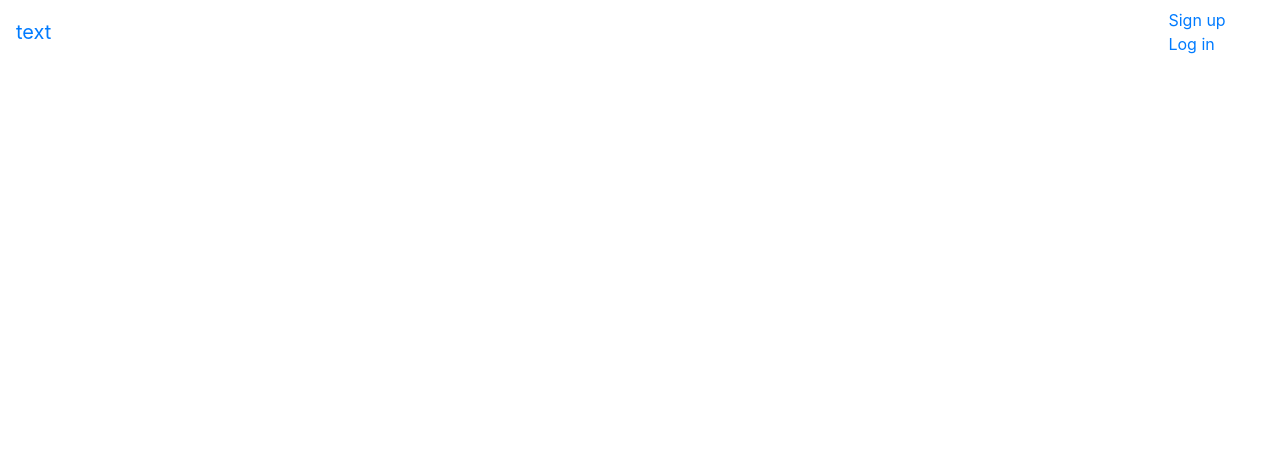
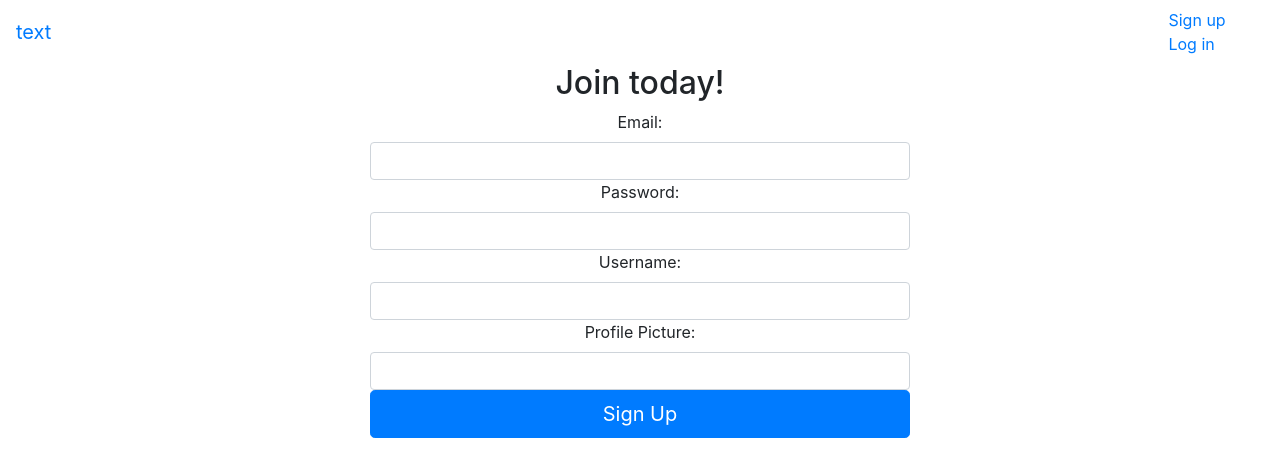
Before and after one commit to mclausaudio/task-tracker-frontend, a React (Create React App) app: page /signup in a window 1280 px wide. Shown: the top 476 px of the page. Built offline with nearby package versions, Linux system fonts and the light colour scheme.

Commit message:
added main container, added API call in services, added auth actions.. auth is working with error handling.

```diff
--- a/package.json
+++ b/package.json
@@ -15,7 +15,7 @@
 		"redux": "^4.0.1",
 		"redux-thunk": "^2.3.0"
 	},
-  "proxy": "http://localhost:8081",
+	"proxy": "http://localhost:8081/",
 	"scripts": {
 		"start": "react-scripts start",
 		"build": "react-scripts build",
--- /dev/null
+++ b/src/components/AuthForm.js
@@ -0,0 +1,113 @@
+import React, { Component } from "react";
+import errors from "../store/reducers/errors";
+import { removeError } from "../store/actions/errors";
+
+export default class AuthForm extends Component {
+	constructor(props) {
+		super(props);
+		this.state = {
+			email: "",
+			username: "",
+			password: "",
+			profilePicture: ""
+		};
+	}
+
+	handleChange = e => {
+		this.setState({
+			[e.target.name]: e.target.value
+		});
+	};
+
+	handleSubmit = e => {
+		e.preventDefault();
+		console.log("handle submit");
+		//use that boolean prop to determine what type of auth, signup or login
+		const authType = this.props.signUp ? "signup" : "signin";
+		this.props.onAuth(authType, this.state).then(console.log("success"));
+	};
+
+	render() {
+		let { email, username, password, profilePicture } = this.state;
+		//we destructor 'history' off of props, which comes from the react router
+		let {
+			heading,
+			buttonText,
+			signUp,
+			errors,
+			removeError,
+			history
+		} = this.props;
+		console.log(errors);
+		//history.listens listens for any changes in the route, then executes the code inside the callback
+		history.listen(() => {
+			removeError();
+		});
+
+		return (
+			<div>
+				<div className="row justify-content-md-center text-center">
+					<div className="col-md-6">
+						<form onSubmit={this.handleSubmit}>
+							<h2>{heading}</h2>
+							{errors.message && (
+								<div className="alert alert-danger">
+									{errors.message}
+								</div>
+							)}
+							<label htmlFor="email">Email:</label>
+							<input
+								type="text"
+								id="email"
+								name="email"
+								className="form-control"
+								onChange={this.handleChange}
+								value={email}
+							/>
+							<label htmlFor="email">Password:</label>
+							<input
+								type="password"
+								id="password"
+								name="password"
+								className="form-control"
+								onChange={this.handleChange}
+							/>
+							{/* We are now going to conditionally render form info, based on if a signup prop (boolean) is passed in */}
+							{/* {If there IS a signUp prop being passed in, then render these additional fields} */}
+							{signUp && (
+								<div>
+									<label htmlFor="username">Username:</label>
+									<input
+										className="form-control"
+										id="username"
+										name="username"
+										onChange={this.handleChange}
+										value={username}
+										type="text"
+									/>
+									<label htmlFor="profilePicture">
+										Profile Picture:
+									</label>
+									<input
+										className="form-control"
+										id="profilePicture"
+										name="profilePicture"
+										onChange={this.handleChange}
+										value={profilePicture}
+										type="text"
+									/>
+								</div>
+							)}
+							<button
+								type="submit"
+								className="btn btn-primary btn-block btn-lg"
+							>
+								{buttonText}
+							</button>
+						</form>
+					</div>
+				</div>
+			</div>
+		);
+	}
+}
--- /dev/null
+++ b/src/components/Homepage.js
@@ -0,0 +1,19 @@
+import React from "react";
+import { Link } from "react-router-dom";
+
+const Homepage = () => {
+	return (
+		<div className="home-hero">
+			<h1>Hello.</h1>
+			<h2>Welcome to Task-Tracker</h2>
+			<Link to="/signup" className="btn btn-primary">
+				Sign up
+			</Link>
+			<Link to="/signin" className="btn btn-primary">
+				Sign In
+			</Link>
+		</div>
+	);
+};
+
+export default Homepage;
--- a/src/containers/App.js
+++ b/src/containers/App.js
@@ -4,6 +4,7 @@ import { configureStore } from "../store";
 import { BrowserRouter as Router } from "react-router-dom";
 
 import Navbar from "./Navbar";
+import Main from "./Main";
 
 const store = configureStore();
 
@@ -14,6 +15,7 @@ class App extends Component {
 				<Router>
 					<div>
 						<Navbar />
+						<Main />
 					</div>
 				</Router>
 			</Provider>
--- /dev/null
+++ b/src/containers/Main.js
@@ -0,0 +1,73 @@
+import React from "react";
+import { Switch, Route, withRouter, Redirect } from "react-router-dom";
+import { connect } from "react-redux";
+import Homepage from "../components/Homepage";
+import AuthForm from "../components/AuthForm";
+import { authUser } from "../store/actions/auth";
+import { removeError } from "../store/actions/errors";
+
+const Main = props => {
+	const { authUser, errors, removeError } = props;
+	return (
+		<div className="container">
+			<Switch>
+				<Route
+					exact
+					path="/"
+					render={props => <Homepage {...props} />}
+				/>
+				<Route
+					exact
+					path="/signup"
+					render={props => {
+						return (
+							<AuthForm
+								signUp
+								removeError={removeError}
+								errors={errors}
+								onAuth={authUser}
+								buttonText="Sign Up"
+								heading={"Join today!"}
+								{...props}
+							/>
+						);
+					}}
+				/>
+				<Route
+					exact
+					path="/signin"
+					render={props => {
+						return (
+							<AuthForm
+								removeError={removeError}
+								errors={errors}
+								onAuth={authUser}
+								buttonText="Log In"
+								heading={"Welcome Back."}
+								{...props}
+							/>
+						);
+					}}
+				/>
+			</Switch>
+		</div>
+	);
+};
+
+function mapStateToProps(state) {
+	return {
+		currentUser: state.currentUser,
+		errors: state.errors
+		// { message: "test" }
+	};
+}
+// You can get access to the history object's properties and the closest <Route>'s match via the withRouter higher-order component. withRouter will pass updated match, location, and history props to the wrapped component whenever it renders.
+
+// second param in connect is associated with mapDispatchToProps, so we can leave it as null when not using
+//but when we are, we add the what we want to use as a prop into the second param
+export default withRouter(
+	connect(
+		mapStateToProps,
+		{ authUser, removeError }
+	)(Main)
+);
--- /dev/null
+++ b/src/services/api.js
@@ -0,0 +1,20 @@
+import axios from "axios";
+
+//breaking out a seperate function for all of our API calls
+export function apiCall(method, path, data) {
+	//it will return a new promise, we will resolve the promise when our actions have resolved
+	return new Promise((resolve, reject) => {
+		//return the axios request, with whatever method i pass in (cant do . and need to use brackets because we need to evaluate the value of 'method'.  axios[method] returns a function which we can then immediately invoke and pass in our path and our data)
+		return (
+			axios[method](path, data)
+				//then return the appropriate axios obj responses.  successful requests always have a sub obj called data
+				.then(res => {
+					return resolve(res.data);
+				})
+				.catch(err => {
+					//rejects return an err object that matches below
+					return reject(err.response.data.error);
+				})
+		);
+	});
+}
--- /dev/null
+++ b/src/store/actions/auth.js
@@ -0,0 +1,29 @@
+import { apiCall } from "../../services/api";
+import { SET_CURRENT_USER } from "../actionTypes";
+import { addError, removeError } from "./errors";
+
+//an action creator function , this returns the object action we are going to dispatch and send to redux
+export function setCurrentUser(user) {
+	return {
+		type: SET_CURRENT_USER,
+		user
+	};
+}
+
+export function authUser(signUpOrSignIn, userData) {
+	return dispatch => {
+		return new Promise((resolve, reject) => {
+			return apiCall("post", `/api/auth/${signUpOrSignIn}/`, userData)
+				.then(({ token, ...userInfo }) => {
+					localStorage.setItem("jwtToken", token);
+					dispatch(setCurrentUser(userInfo));
+					dispatch(removeError());
+					resolve();
+				})
+				.catch(err => {
+					dispatch(addError(err.message));
+					reject();
+				});
+		});
+	};
+}
--- /dev/null
+++ b/src/store/actions/errors.js
@@ -0,0 +1,15 @@
+import { ADD_ERROR, REMOVE_ERROR } from "../actionTypes";
+
+export const addError = error => {
+	return {
+		type: ADD_ERROR,
+		error
+	};
+};
+
+export const removeError = () => {
+	console.log("inside removeError", REMOVE_ERROR);
+	return {
+		type: REMOVE_ERROR
+	};
+};
--- a/src/store/reducers/errors.js
+++ b/src/store/reducers/errors.js
@@ -1,6 +1,7 @@
 import { ADD_ERROR, REMOVE_ERROR } from "../actionTypes";
 
 export default (state = { message: null }, action) => {
+	console.log(action);
 	switch (action.type) {
 		case ADD_ERROR:
 			return { ...state, message: action.error };
```
Lines whose indentation alone changed are shown as unchanged.
